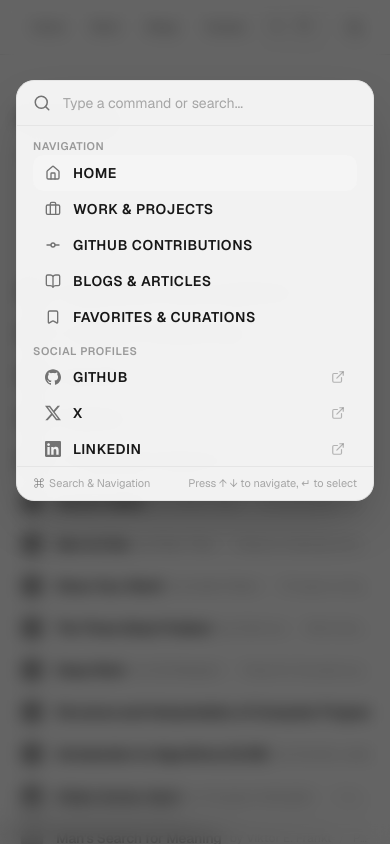
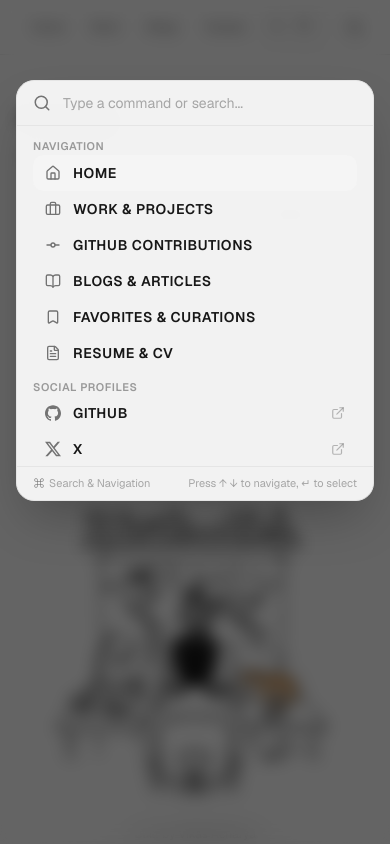
Before and after one commit to Vikbuilds/vikasportfolio, a Next.js app: page /favorites in a window 390 px wide. Both pictures are taken after a click on the button "⌘K". Shown: the top 844 px of the page. Built offline with nearby package versions, Linux system fonts and the light colour scheme; grey boxes are pictures that could not be loaded; a web font is replaced by a local one.

Commit message:
feat: add Open to Work badge, resume PDF link below profile, and update Favorites categories

```diff
--- a/src/app/favorites/page.tsx
+++ b/src/app/favorites/page.tsx
@@ -11,6 +11,7 @@
 import { favorites } from "@/data/favorites";
 
 const categories = [
+  "Most Fav",
   "All Time",
   "Books",
   "Movies",
@@ -24,7 +25,7 @@
 
 function FavoritesContent() {
   const searchParams = useSearchParams();
-  const initialCategory = searchParams?.get("category") || "All Time";
+  const initialCategory = searchParams?.get("category") || "Most Fav";
 
   const [searchQuery, setSearchQuery] = useState("");
   const [selectedCategory, setSelectedCategory] = useState<string>(initialCategory);
@@ -34,7 +35,9 @@
   useEffect(() => {
     const cat = searchParams?.get("category");
     if (cat) {
-      if (cat === "All" || cat === "All Time") {
+      if (cat === "Most Fav") {
+        setSelectedCategory("Most Fav");
+      } else if (cat === "All" || cat === "All Time") {
         setSelectedCategory("All Time");
       } else if (categories.includes(cat as (typeof categories)[number])) {
         setSelectedCategory(cat);
@@ -45,9 +48,11 @@
   const filteredFavorites = useMemo(() => {
     return favorites.filter((item) => {
       const matchesCategory =
-        selectedCategory === "All Time" ||
-        selectedCategory === "All" ||
-        item.category === selectedCategory;
+        selectedCategory === "All Time" || selectedCategory === "All"
+          ? true
+          : selectedCategory === "Most Fav"
+          ? Boolean(item.isMostFav)
+          : item.category === selectedCategory;
       const matchesSearch =
         item.title.toLowerCase().includes(searchQuery.toLowerCase()) ||
         item.description.toLowerCase().includes(searchQuery.toLowerCase()) ||
--- a/src/components/command-palette.tsx
+++ b/src/components/command-palette.tsx
@@ -11,6 +11,7 @@
   GitCommit,
   BookOpen,
   Bookmark,
+  FileText,
   Home,
   Copy,
   Check,
@@ -172,6 +173,14 @@
                     <Bookmark size={16} className="text-muted-foreground" />
                     <span>Favorites & Curations</span>
                   </Command.Item>
+
+                  <Command.Item
+                    onSelect={() => runCommand(() => router.push("/resume"))}
+                    className="flex cursor-pointer items-center gap-3 rounded-lg px-3 py-2 text-sm text-foreground hover:bg-muted/60 data-[selected=true]:bg-muted/80 transition-colors"
+                  >
+                    <FileText size={16} className="text-muted-foreground" />
+                    <span>Resume & CV</span>
+                  </Command.Item>
                 </Command.Group>
 
                 {/* Social Links Section */}
--- a/src/components/hero.tsx
+++ b/src/components/hero.tsx
@@ -1,7 +1,9 @@
 "use client";
 
 import Image from "next/image";
+import Link from "next/link";
 import { motion } from "framer-motion";
+import { FileText, ArrowUpRight } from "lucide-react";
 import { MorphingText } from "@/components/ui/morphing-text";
 
 const heroTexts = [
@@ -32,17 +34,49 @@
           className="rounded-full object-cover ring-1 ring-border transition-transform duration-300 hover:scale-105"
           priority
         />
+        {/* Pulsing online status indicator overlay on mobile */}
+        <div className="absolute -bottom-0.5 -right-0.5 sm:hidden flex h-3.5 w-3.5 items-center justify-center rounded-full bg-background p-0.5 ring-2 ring-background">
+          <span className="relative flex h-2.5 w-2.5">
+            <span className="animate-ping absolute inline-flex h-full w-full rounded-full bg-emerald-400 opacity-75"></span>
+            <span className="relative inline-flex rounded-full h-2.5 w-2.5 bg-emerald-500"></span>
+          </span>
+        </div>
       </div>
-      <div className="flex flex-col gap-0.5 min-w-0 flex-1">
-        <h1 className="text-2xl font-bold tracking-tight text-foreground font-(family-name:--font-schibsted)">
-          Vikas Acharya
-        </h1>
+      <div className="flex flex-col gap-1 min-w-0 flex-1">
+        <div className="flex flex-wrap items-center gap-2">
+          <h1 className="text-2xl font-bold tracking-tight text-foreground font-(family-name:--font-schibsted)">
+            Vikas Acharya
+          </h1>
+          {/* Open to Work Badge */}
+          <div className="inline-flex items-center gap-1.5 rounded-full border border-emerald-500/30 bg-emerald-500/10 px-2.5 py-0.5 text-xs font-medium text-emerald-600 dark:text-emerald-400 shrink-0">
+            <span className="relative flex h-1.5 w-1.5">
+              <span className="animate-ping absolute inline-flex h-full w-full rounded-full bg-emerald-400 opacity-75"></span>
+              <span className="relative inline-flex rounded-full h-1.5 w-1.5 bg-emerald-500"></span>
+            </span>
+            <span>Open to Work</span>
+          </div>
+        </div>
+
         <div className="h-6 relative overflow-hidden">
           <MorphingText
             texts={heroTexts}
             className="h-6 text-sm text-muted-foreground font-medium text-left mx-0 max-w-none filter-[url(#threshold)_blur(0.3px)] leading-6"
           />
         </div>
+
+        {/* Quick Resume Link */}
+        <div className="pt-0.5">
+          <a
+            href="/resume.pdf"
+            target="_blank"
+            rel="noopener noreferrer"
+            className="inline-flex items-center gap-1 text-xs font-medium text-muted-foreground hover:text-foreground transition-colors group cursor-pointer"
+          >
+            <FileText size={13} className="text-muted-foreground group-hover:text-foreground transition-colors" />
+            <span>Resume</span>
+            <ArrowUpRight size={12} className="opacity-60 group-hover:opacity-100 group-hover:translate-x-0.5 group-hover:-translate-y-0.5 transition-transform" />
+          </a>
+        </div>
       </div>
     </motion.section>
   );
--- a/src/components/navbar.tsx
+++ b/src/components/navbar.tsx
@@ -48,6 +48,8 @@
         setActiveTab("/visuals");
       } else if (pathname.startsWith("/favorites")) {
         setActiveTab("/favorites");
+      } else if (pathname.startsWith("/resume")) {
+        setActiveTab("/resume");
       } else {
         setActiveTab(pathname);
       }
--- a/src/data/favorites.ts
+++ b/src/data/favorites.ts
@@ -9,6 +9,7 @@
   icon?: string;
   ogImage?: string;
   coverImage?: string;
+  isMostFav?: boolean;
 }
 
 export const favorites: FavoriteItem[] = [
```
Also changed, not shown: 1 other file (tests, documents, lock files or other folders).
